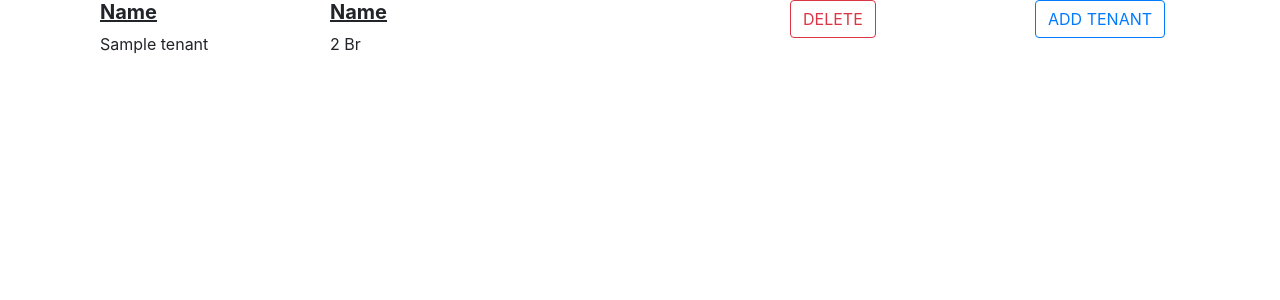
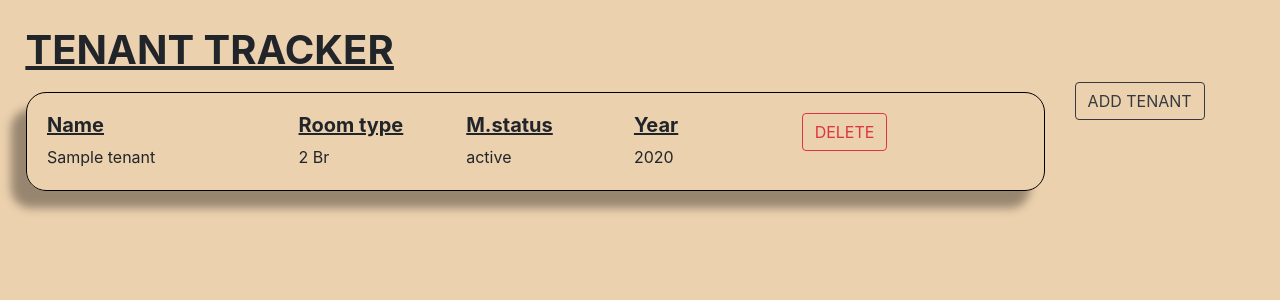
Before and after one commit to Binamin-hussein100/MVC, a Django app: page / in a window 1280 px wide. Shown: the top 300 px of the page. Run offline with Django 4.2, Linux system fonts and the light colour scheme; tables that the repository leaves empty hold one stand-in row (values such as "Sample post"); some libraries are stand-ins or nearby versions.

Commit message:
addition of id and container switch

```diff
--- a/teach/templates/homepage.html
+++ b/teach/templates/homepage.html
@@ -1,21 +1,33 @@
 {% extends 'base.html' %}
 
 {% block content %}
-    <div class="container">
+    <div id="home" class="container-fluid">
         <div class="row">
-            <div class="col-md-10">
+            <div class="col-md-12">
+                <h1><strong><u><u>TENANT TRACKER</u></u></strong></h1>
+            </div>
+        </div>
+        <div class="row">
+            <div  class="col-md-10">
                 {% for i in tenant %}
-                  <div class="container-fluid">
+                  <div id="tenant" class="container">
                       <div class="row">
                           <div class="col-md-3">
                               <h5><strong><u>Name</u></strong></h5>
                               {{i.tname}}
                           </div>
-                          <div class="col-md-3">
-                                <h5><strong><u>Name</u></strong></h5>
+                          <div class="col-md-2">
+                                <h5><strong><u>Room type</u></strong></h5>
                                 {{i.troom_type}}
                           </div>
-                          <div class="col-md-3">{{i.deadline}}</div>
+                          <div class="col-md-2">
+                            <h5><strong><u>M.status</u></strong></h5>
+                              {{i.tmarital_status}}
+                        </div>
+                        <div class="col-md-2">
+                            <h5><strong><u>Year</u></strong></h5>
+                            {{i.tyear_in}}
+                        </div>
                           <div class="col-md-3">
                             <a href="/delete/{{i.id}}" class="btn btn-outline-danger">DELETE</a>
                           </div>
@@ -25,16 +37,16 @@
             </div>
             <div class="col-md-2">
               <!-- Button trigger modal -->
-                <button type="button" class="btn btn-outline-primary" data-toggle="modal" data-target="#exampleModalCenter">
+                <button type="button" class="btn btn-outline-dark" data-toggle="modal" data-target="#exampleModalCenter">
                     ADD TENANT
                 </button>
 
                 <!-- Modal -->
                 <div style="padding: 2%;" class="modal fade " id="exampleModalCenter" tabindex="-1" role="dialog" aria-labelledby="exampleModalCenterTitle" aria-hidden="true">
                     <div class="modal-dialog modal-dialog-centered" role="document">
-                    <div class="modal-content">
+                    <div id="formy"  class="modal-content">
 
-                        <div style="width: 50%;"  class="modal-body">
+                        <div style="width: 50%;" class="modal-body">
                             <!-- form start -->
                             <form action="{% url 'home' %}" class="" method="post" enctype="multipart/form-data">
                                 {% csrf_token %}
```
